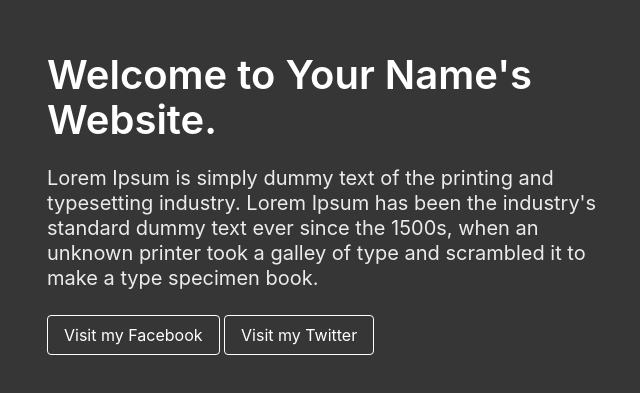
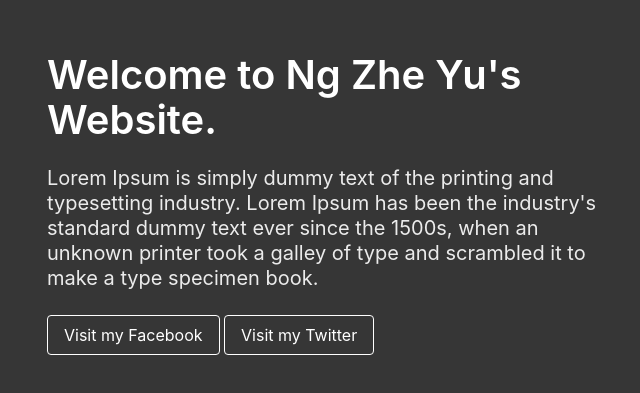
Before and after one commit to alvis011001/ngzheyu.github.io, a plain HTML site: page index.html in a window 1280 px wide. Shown: the part 197-590 px from the top of the page, without its empty margins (311-951 px from the left). Drawn offline with nearby package versions, Linux system fonts and the light colour scheme.

Commit message:
Update index.html

```diff
--- a/index.html
+++ b/index.html
@@ -13,7 +13,7 @@
             <div class="columns is-vcentered is-centered">
                 <div class="column is-6">
                     <div class="block">
-                        <h1 class="title is-2">Welcome to Your Name's Website.</h1>
+                        <h1 class="title is-2">Welcome to Ng Zhe Yu's Website.</h1>
                     </div>
                     <div class="block">
                         <h2 class="subtitle">Lorem Ipsum is simply dummy text of the printing and typesetting industry. Lorem Ipsum has been the industry's standard dummy text ever since the 1500s, when an unknown printer took a galley of type and scrambled it to make a type specimen book.<br>
```
